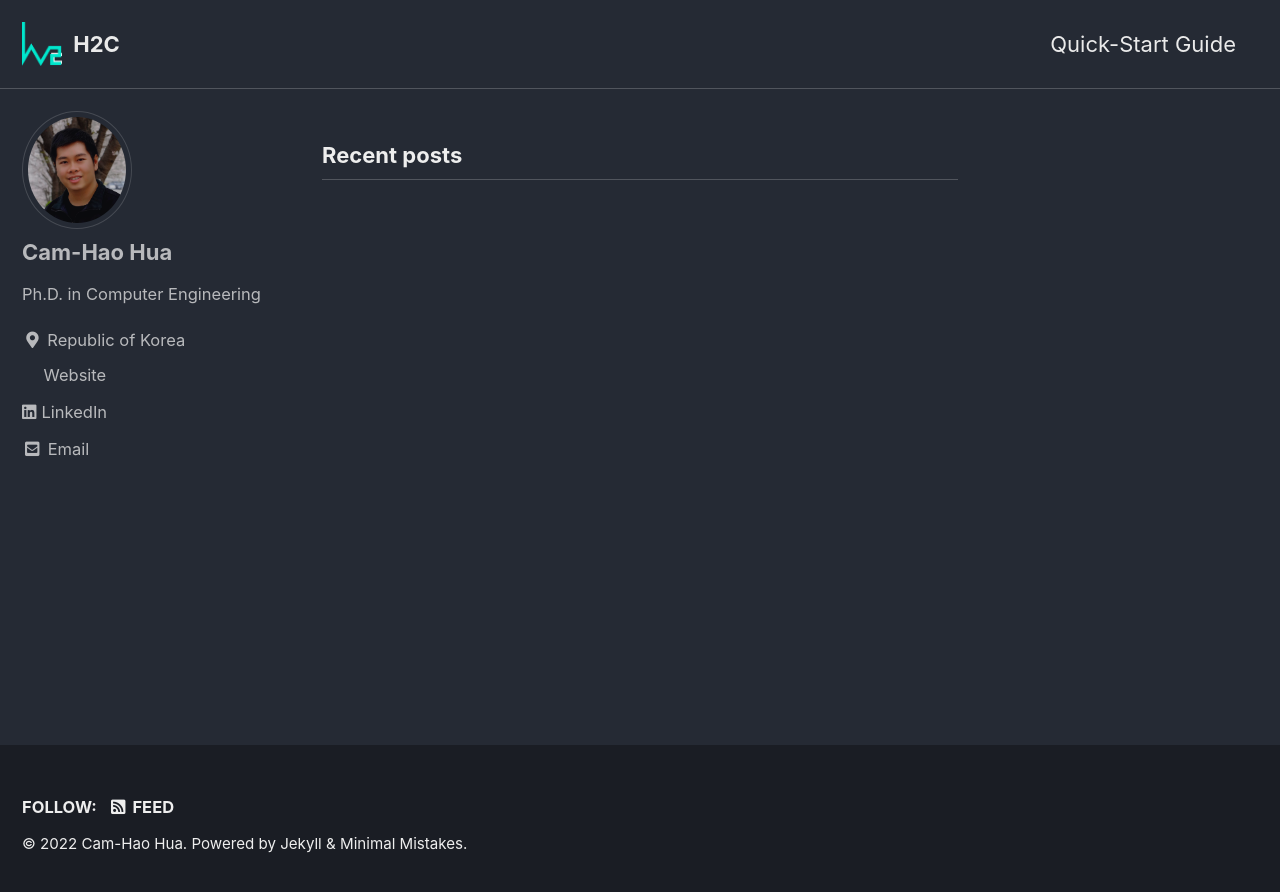
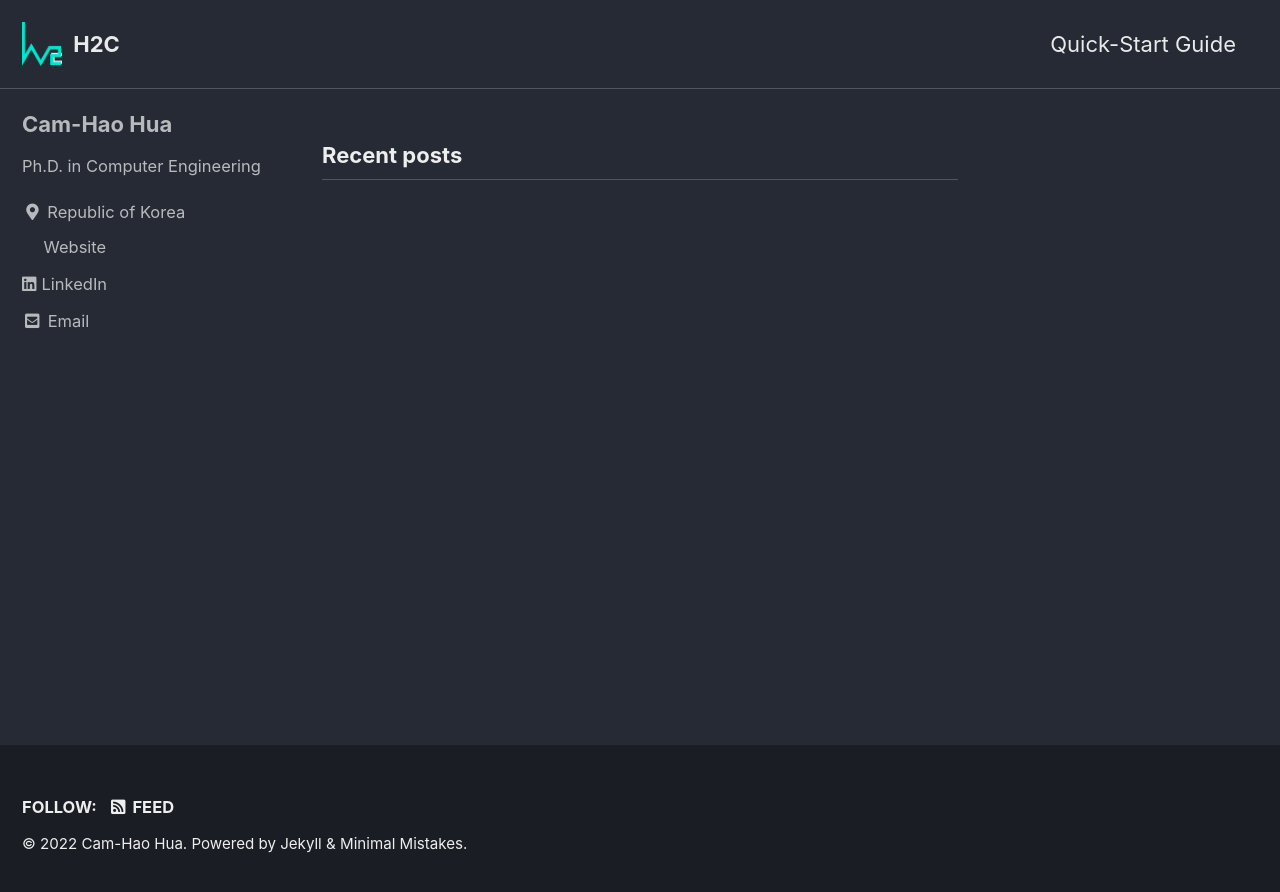
Before and after one commit to camhao168/camhao168.github.io, a Jekyll site: the page built from index.html, in a window 1280 px wide. Shown: the top 892 px of the page. Built offline with Jekyll 4.4.1, drawn with Linux system fonts in a browser that asks for light colours; cached includes are drawn as plain includes; the list of posts is cut into pages by our own code.

Commit message:
Update _config.yml

```diff
--- a/_config.yml
+++ b/_config.yml
@@ -105,7 +105,7 @@ analytics:
 # Site Author
 author:
   name             : "Cam-Hao Hua"
-  avatar           : "/assets/images/bio_photo.jpg" # path of avatar image, e.g. "/assets/images/bio-photo.jpg"
+  avatar           : # "/assets/images/bio_photo.jpg" # path of avatar image, e.g. "/assets/images/bio-photo.jpg"
   bio              : "Ph.D. in Computer Engineering"
   location         : "Republic of Korea"
   email            : "huacamhao (at) gmail (dot) com"
```
